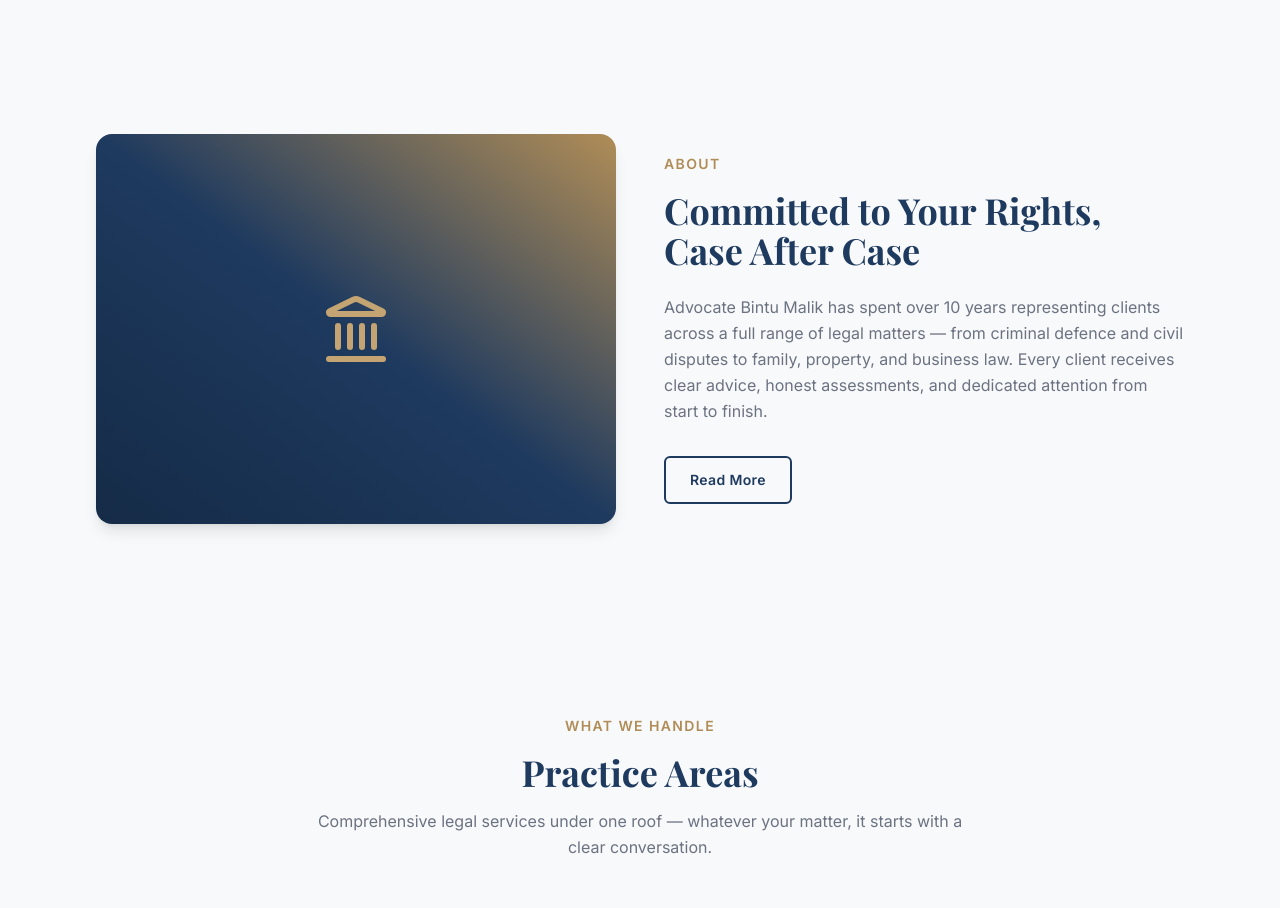
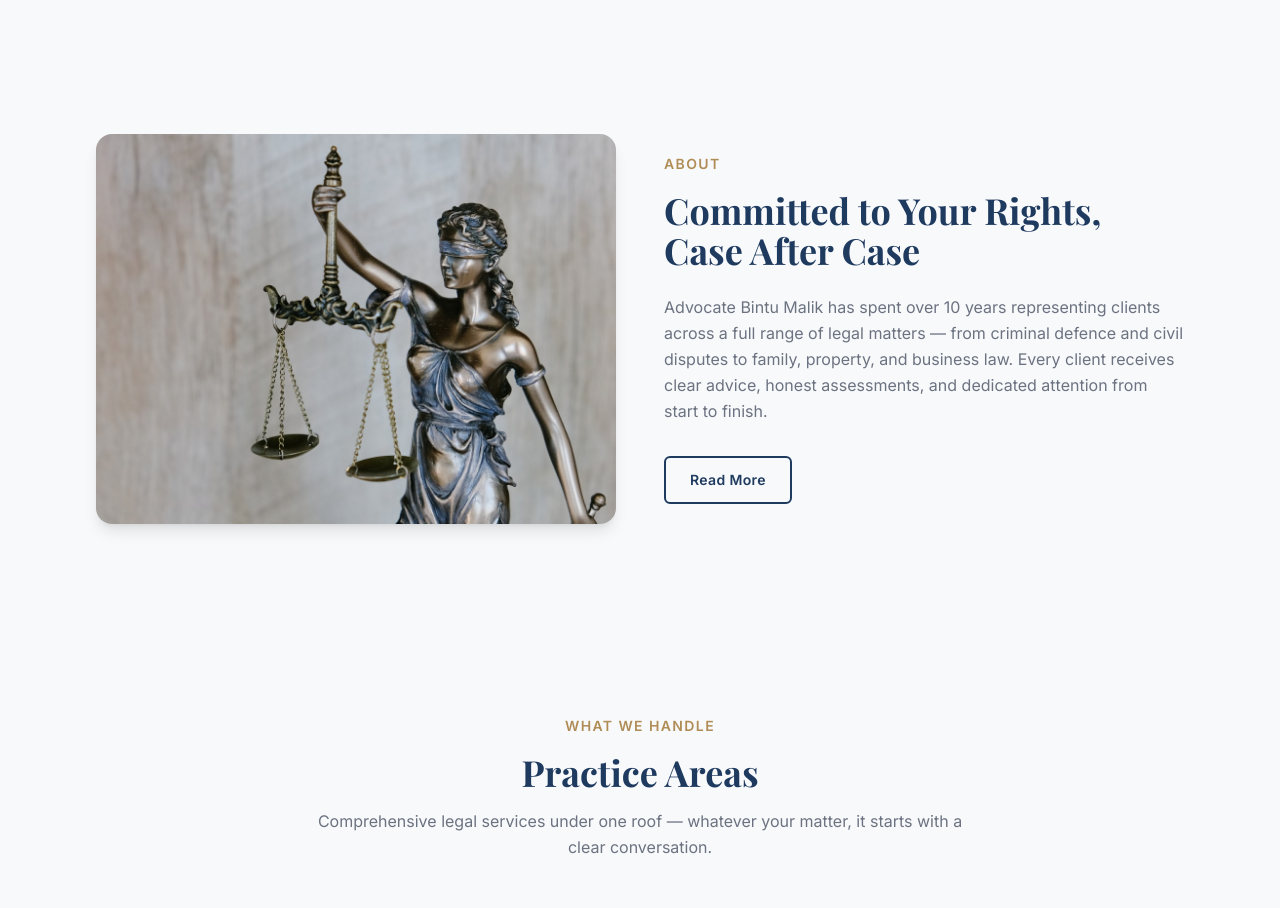
Before and after one commit to BintuMalik/advocateBintuMalik, a Next.js app: page / in a window 1280 px wide. Shown: the part 784-1692 px from the top of the page. Built offline with nearby package versions, Linux system fonts and the light colour scheme; a web font is replaced by a local one.

Commit message:
Add about section image

```diff
--- a/components/sections/AboutPreview.js
+++ b/components/sections/AboutPreview.js
@@ -17,7 +17,7 @@ export default function AboutPreview() {
             <div className="relative aspect-[4/3] overflow-hidden rounded-2xl shadow-lg">
               <Image
                 src={aboutImage}
-                alt={site.name}
+                alt="Advocate Bintu Malik - law office"
                 fill
                 sizes="(min-width: 1024px) 50vw, 100vw"
                 className="object-cover"
```
Also changed, not shown: public/images/about.jpg (added).
